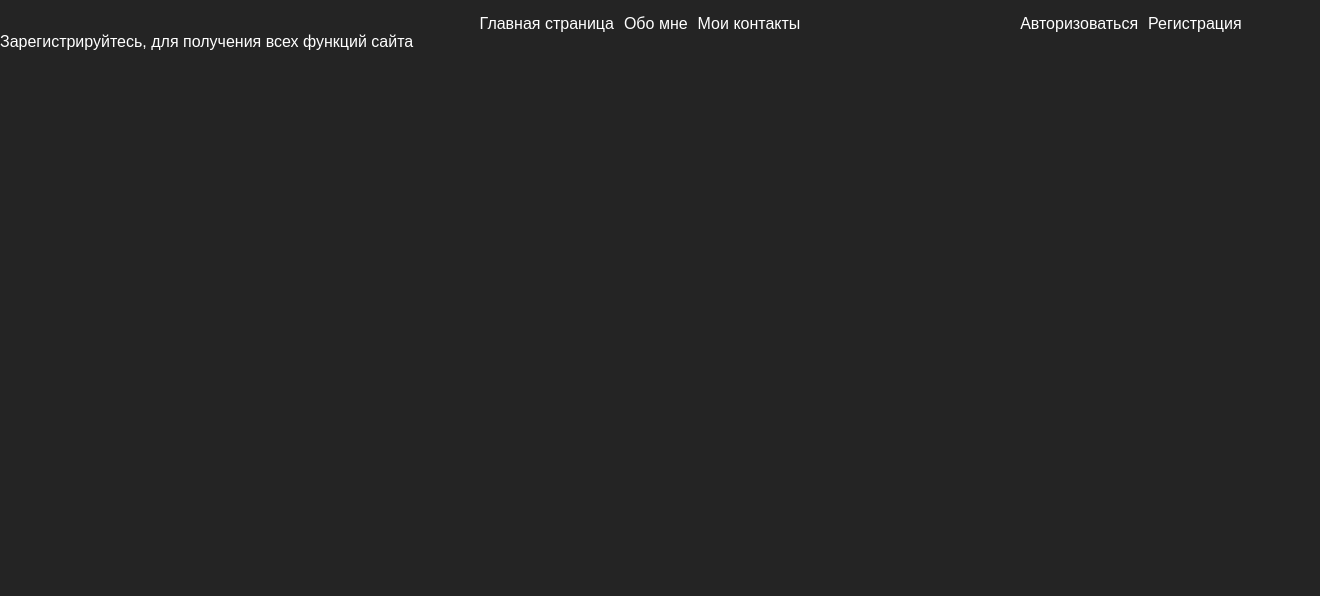
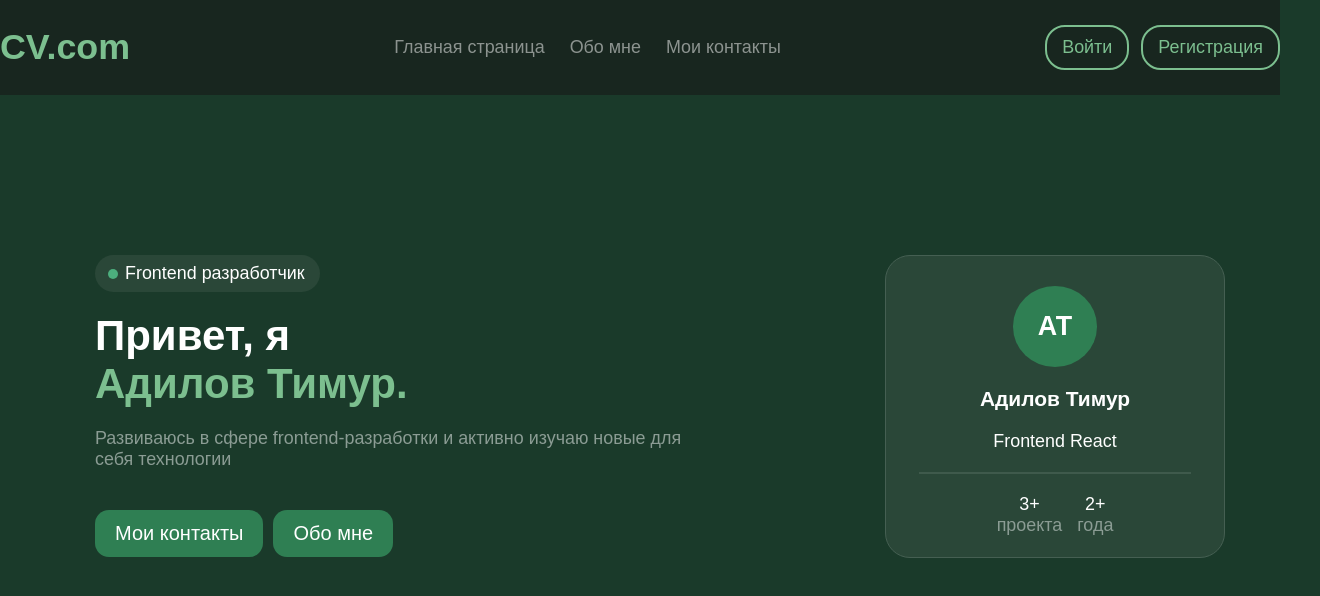
Before and after one commit to Dni-Nochi/Auth-Project, a React (Vite) app in the folder just-learn/: page / in a window 1280 px wide. Shown: the top 596 px of the page, 1320 px wide, since content can reach past the window. Built offline with nearby package versions, Linux system fonts and the light colour scheme.

Commit message:
Ищу подходящий стиль для сайта, пока остановлюсь на этом

```diff
--- a/just-learn/src/App.css
+++ b/just-learn/src/App.css
@@ -1,8 +1,9 @@
 body {
   margin: 0;
   font-family: sans-serif;
+  font-size: 1.12rem;
   color: #fff;
-  background-color: #242424;
+  background-color: #1a3a2a;
 }
 
 p {
@@ -27,3 +28,7 @@ li {
 a {
   text-decoration: none;
 }
+
+.main_rel {
+  position: relative;
+}
--- a/just-learn/src/AppRoutes/ReactRoute.jsx
+++ b/just-learn/src/AppRoutes/ReactRoute.jsx
@@ -25,7 +25,7 @@ function ReactRoute() {
   return (
     <Routes>
       <Route path="/" element={<Spa />}>
-        <Route index element={auth ? <MainPage /> : <NotAuthPage />} />
+        <Route index element={<MainPage />} />
         <Route path="about_me" element={<AboutMe />} />
         <Route path="contacts" element={<Contacts />} />
       </Route>
--- a/just-learn/src/pages/Auth/Auth.module.css
+++ b/just-learn/src/pages/Auth/Auth.module.css
@@ -32,15 +32,23 @@
   flex-direction: column;
   align-items: center;
   justify-content: center;
-  width: 25%;
+  width: 30%;
   gap: 20px;
+  padding: 50px;
+  box-sizing: border-box;
   color: #3e7d68;
   background-color: #fff;
 }
 
+.auth_left_info {
+  display: flex;
+  flex-direction: column;
+  gap: 10px;
+}
+
 .auth_cont_right {
   position: relative;
-  width: 75%;
+  width: 70%;
   overflow: hidden;
 }
 
--- a/just-learn/src/pages/Header/Header.jsx
+++ b/just-learn/src/pages/Header/Header.jsx
@@ -7,8 +7,13 @@ import CustomLink from '../../components/CustomLink';
 function Header() {
   return (
     <header className={styles.header}>
-      <HeaderNav />
-      <HeaderAuth />
+      <div className={styles.header_structure}>
+        <CustomLink to={'/'} styles={styles.project_name}>
+          <h1>CV.com</h1>
+        </CustomLink>
+        <HeaderNav />
+        <HeaderAuth />
+      </div>
     </header>
   );
 }
--- a/just-learn/src/pages/Header/Header.module.css
+++ b/just-learn/src/pages/Header/Header.module.css
@@ -2,39 +2,69 @@
   position: relative;
   display: flex;
   justify-content: center;
-  padding-top: 15px;
+  align-items: center;
+  padding-top: 25px;
+  padding-bottom: 25px;
+  background-color: #18261f;
 }
 
+.header_structure {
+  display: flex;
+  justify-content: space-between;
+  align-items: center;
+  width: 1320px;
+  margin: 0 auto;
+}
 .navBar {
   display: flex;
 }
 
 .navBar_items {
   display: flex;
-  gap: 10px;
+  gap: 25px;
+}
+
+.navBar_auth {
+  display: flex;
+  gap: 12px;
 }
 
 .header_links {
-  color: #d3e97a;
-}
-
-.navBar_auth {
-  position: absolute;
-  right: 3%;
-  display: flex;
-  gap: 10px;
+  color: #fff;
 }
 
 .link {
   color: #fff;
-  transition:
-    opacity 0.3s ease,
-    color 0.3s ease;
+  opacity: 0.5;
+  transition: opacity 0.3s ease;
 }
 
 .link:hover {
-  color: #d3e97a;
-  opacity: 0.5;
+  opacity: 1;
+}
+
+.project_name {
+  color: #7cbf8f;
+  transition: color 0.3s ease;
+}
+.project_name:hover {
+  color: #fff;
+}
+
+.auth_link {
+  padding: 10px 15px 10px 15px;
+  color: #7cbf8f;
+  border: 2px solid #7cbf8f;
+  border-radius: 20px;
+  background-color: inherit;
+  transition:
+    color 0.4s ease,
+    background-color 0.4s ease;
+}
+
+.auth_link:hover {
+  color: #163f2f;
+  background-color: #7cbf8f;
 }
 
 .profile_link {
--- a/just-learn/src/pages/Header/HeaderAuth.jsx
+++ b/just-learn/src/pages/Header/HeaderAuth.jsx
@@ -4,10 +4,10 @@ import styles from './Header.module.css';
 function HeaderAuth() {
   return (
     <nav className={styles.navBar_auth}>
-      <Link to={'/login'} className={styles.link}>
-        Авторизоваться
+      <Link to={'/login'} className={styles.auth_link}>
+        Войти
       </Link>
-      <Link to={'/register'} className={styles.link}>
+      <Link to={'/register'} className={styles.auth_link}>
         Регистрация
       </Link>
     </nav>
--- a/just-learn/src/pages/MainPage/MainPage.jsx
+++ b/just-learn/src/pages/MainPage/MainPage.jsx
@@ -7,36 +7,39 @@ function MainPage() {
     <section className={styles.welcome}>
       <div className={styles.welcome_info}>
         <div className={styles.welcome_info_cont}>
-          <h1 className={styles.welcome_info_title}>Привет, я Адилов Тимур.</h1>
-          <p>
+          <p className={styles.welcome_job}>Frontend разработчик</p>
+          <h2 className={styles.welcome_info_title}>
+            Привет, я <br />
+            <span className={styles.user_name}>Адилов Тимур.</span>
+          </h2>
+          <p className={styles.user_info}>
             Развиваюсь в сфере frontend-разработки и активно изучаю новые для
             себя технологии
           </p>
         </div>
-        <div className={styles.svg_cont}>
+        <div className={styles.links}>
           <CustomLink to={'contacts'} styles={styles.for_my_link}>
             Мои контакты
-            <div className={styles.in_link_point}></div>
           </CustomLink>
-          <a
-            href="https://www.linkedin.com/in/%D1%82%D0%B8%D0%BC%D1%83%D1%80-%D0%B0%D0%B4%D0%B8%D0%BB%D0%BE%D0%B2-920684344/"
-            target="_blank"
-          >
-            <SVG
-              id={'linkedin'}
-              width={26}
-              height={26}
-              svgStyles={styles.svg_stroke}
-            />
-          </a>
-          <a href="https://github.com/Dni-Nochi" target="_blank">
-            <SVG
-              id={'github'}
-              width={26}
-              height={26}
-              svgStyles={styles.svg_stroke}
-            />
-          </a>
+          <CustomLink to={'about_me'} styles={styles.for_my_link}>
+            Обо мне
+          </CustomLink>
+        </div>
+      </div>
+      <div className={styles.welcome_right}>
+        <h2 className={styles.welcome_initials}>АТ</h2>
+        <h3>Адилов Тимур</h3>
+        <p>Frontend React</p>
+        <span className={styles.welcome_line}></span>
+        <div className={styles.welcome_exp}>
+          <div className={styles.welcome_exp_}>
+            <p>3+</p>
+            <span>проекта</span>
+          </div>
+          <div className={styles.welcome_exp_}>
+            <p>2+</p>
+            <span>года</span>
+          </div>
         </div>
       </div>
     </section>
--- a/just-learn/src/pages/MainPage/MainPage.module.css
+++ b/just-learn/src/pages/MainPage/MainPage.module.css
@@ -1,5 +1,6 @@
 .welcome {
   display: flex;
+  justify-content: space-around;
   width: 1320px;
   margin: 0 auto;
   padding-top: 160px;
@@ -8,31 +9,97 @@
 .welcome_info {
   display: flex;
   flex-direction: column;
-  width: 544px;
+  width: 600px;
 }
 
 .welcome_info_cont {
   display: flex;
   flex-direction: column;
-  gap: 10px;
+  gap: 20px;
   padding-bottom: 20px;
+}
+
+.welcome_job {
+  position: relative;
+  width: fit-content;
+  padding: 8px 15px 8px 30px;
+  border-radius: 30px;
+  background-color: #2a4738;
+  transition: all 0.3s ease;
+}
+
+.welcome_job::before {
+  position: absolute;
+  top: 50%;
+  left: 6%;
+  transform: translateY(-50%);
+  display: block;
+  content: '';
+  width: 10px;
+  height: 10px;
+  border-radius: 50%;
+  background-color: #4cae7d;
+}
+
+.welcome_job:hover {
+  cursor: default;
+  transform: scale(1.1);
 }
 
 .welcome_info_title {
   font-size: 42px;
 }
 
+.welcome_right {
+  display: flex;
+  flex-direction: column;
+  align-items: center;
+  gap: 20px;
+  width: 340px;
+  height: 303px;
+  padding-top: 30px;
+  border: 1px solid #455f52;
+  box-sizing: border-box;
+  border-radius: 25px;
+  background-color: #2a4738;
+}
+
+.welcome_initials {
+  padding: 25px;
+  border-radius: 50%;
+  background-color: #2f7f53;
+}
+
+.welcome_line {
+  width: 80%;
+  border: 1px solid #3f5a4c;
+}
+
+.welcome_exp {
+  display: flex;
+  gap: 15px;
+}
+
+.welcome_exp_ {
+  display: flex;
+  flex-direction: column;
+  align-items: center;
+}
+
+.welcome_exp_ span {
+  color: #8b9c94;
+}
 /* Для кнопки  */
 .for_my_link {
   display: flex;
   align-items: center;
   gap: 25px;
-  padding-block: 20px;
-  padding-inline: 24px;
+  padding-block: 12px;
+  padding-inline: 20px;
   font-size: 20px;
-  color: #000;
-  border-radius: 100px;
-  background-color: #d3e97a;
+  color: #fff;
+  border-radius: 14px;
+  background-color: #2f7f53;
   transition: opacity 0.3s ease;
 }
 
@@ -48,21 +115,18 @@
   background-color: #000;
 }
 
-/* Для svg иконок  */
-.svg_cont {
+/* Разное  */
+.links {
   display: flex;
   align-items: center;
   gap: 10px;
   padding-top: 20px;
 }
 
-.svg_stroke {
-  padding: 8px;
-  border-radius: 50%;
-  background-color: #403e3e;
-  transition: opacity 0.3s ease;
+.user_name {
+  color: #7cbf8f;
 }
 
-.svg_stroke:hover {
-  opacity: 0.5;
+.user_info {
+  color: #8b9c94;
 }
--- a/just-learn/src/pages/NotAuthPage/NotAuthPage.jsx
+++ b/just-learn/src/pages/NotAuthPage/NotAuthPage.jsx
@@ -1,8 +1,29 @@
+import styles from './NotAuthPage.module.css';
 function NotAuthPage() {
   return (
-    <div>
-      <p>Зарегистрируйтесь, для получения всех функций сайта </p>
-    </div>
+    <section className={styles.bottom_line}>
+      <div className={styles.info_cont}>
+        <div className={styles.info}>
+          <h2 className={styles.info_title}>
+            Приветствую на сайт возможносетей, CV.com
+          </h2>
+          <p>
+            Данный сайт является моим pet-проектом, в котором я практикую React,
+            Redux Toolkit, React Router DOM, а также взаимодействие между
+            сервером и клиентом.
+          </p>
+        </div>
+        <div className={styles.info_essence}>
+          <p>
+            Суть проекта: после авторизации вы заходите в профиль своего
+            аккаунта и заполняете данные для их отображения на сайте. Сайт
+            представляет собой сборник проектов с кратким описанием и визуальным
+            превью - удобно использовать на собеседовании. Все проекты
+            подтягиваются с GitHub пользователя.
+          </p>
+        </div>
+      </div>
+    </section>
   );
 }
 
--- /dev/null
+++ b/just-learn/src/pages/NotAuthPage/NotAuthPage.module.css
@@ -0,0 +1,28 @@
+.bottom_line {
+  border-bottom: 2px solid #314e40;
+}
+.info_cont {
+  display: flex;
+  flex-direction: column;
+  gap: 20px;
+  width: 1320px;
+  margin: 0 auto;
+  padding-top: 160px;
+  padding-bottom: 160px;
+}
+
+.info {
+  width: 50%;
+  letter-spacing: 0.5px;
+  word-spacing: 0.5px;
+}
+
+.info_title {
+  padding-bottom: 15px;
+}
+
+.info_essence {
+  width: 50%;
+  letter-spacing: 0.5px;
+  word-spacing: 0.5px;
+}
--- a/just-learn/src/pages/Spa.jsx
+++ b/just-learn/src/pages/Spa.jsx
@@ -1,11 +1,13 @@
 import { Outlet } from 'react-router-dom';
 import Header from './Header/Header';
+import NotAuthPage from './NotAuthPage/NotAuthPage';
+import '../App.css';
 
 function Spa() {
   return (
     <>
       <Header />
-      <main>
+      <main className="main_rel">
         <Outlet />
       </main>
     </>
```
Also changed, not shown: just-learn/src/pages/Auth/Register.jsx (+17 -2 lines), just-learn/public/MountFuji.jpg (added).
